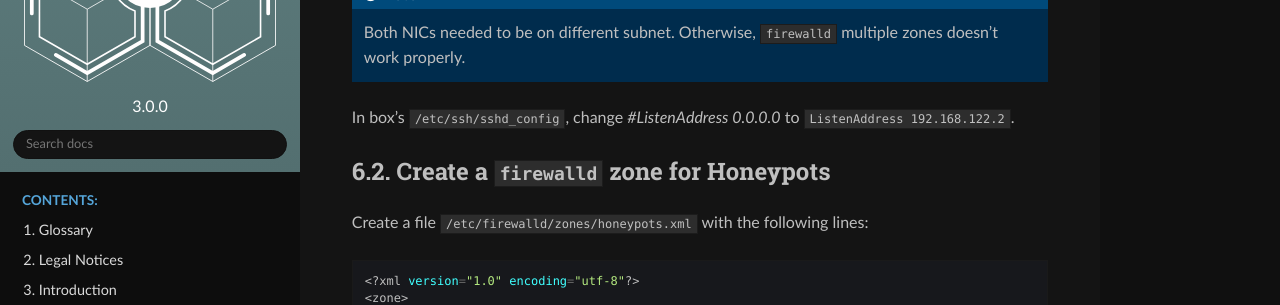
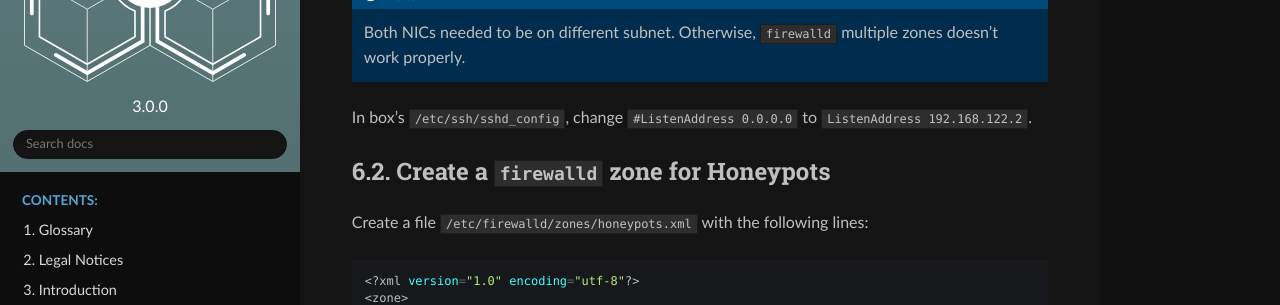
Before and after one commit to extra2000/qeeqbox-chameleon-podman, a Sphinx documentation site: the page built from docs/source/deployment_production.rst, in a window 1280 px wide and 900 px high, scrolled down 304 px. Shown: the part 150-455 px from the top of the window. Built offline with Sphinx 7.4.7 and the Read the Docs theme 2.0.0, drawn with Linux system fonts in a browser that asks for light colours.

```diff
--- a/docs/source/deployment_production.rst
+++ b/docs/source/deployment_production.rst
@@ -15,7 +15,7 @@ Create a virtual machine named ``qeeqbox-chameleon-box`` with 2 NICs, for exampl
 
     Both NICs needed to be on different subnet. Otherwise, ``firewalld`` multiple zones doesn't work properly.
 
-In box's ``/etc/ssh/sshd_config``, change `#ListenAddress 0.0.0.0` to ``ListenAddress 192.168.122.2``.
+In box's ``/etc/ssh/sshd_config``, change ``#ListenAddress 0.0.0.0`` to ``ListenAddress 192.168.122.2``.
 
 Create a ``firewalld`` zone for Honeypots
 -----------------------------------------
```
